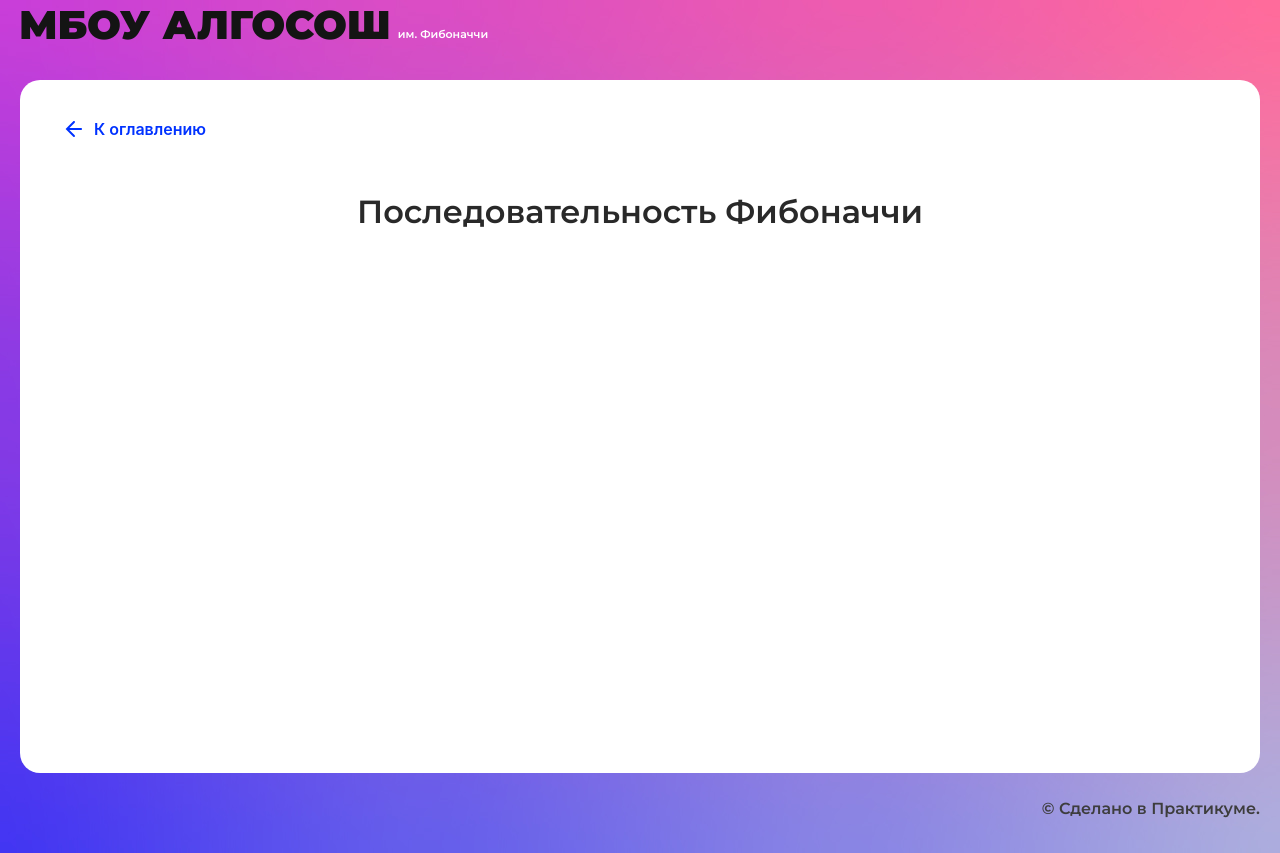
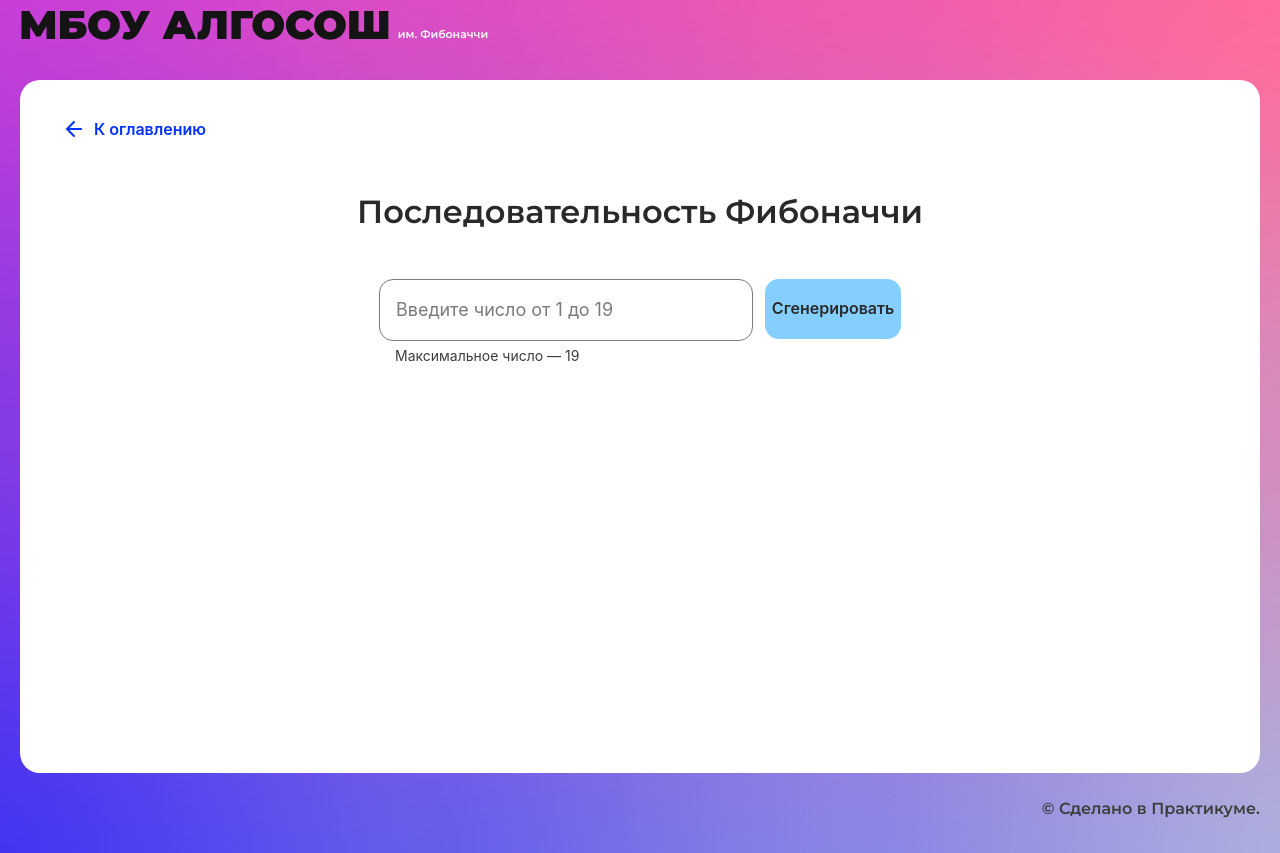
Before and after one commit to pblHbKa/algososh, a React (Create React App) app: page /fibonacci in a window 1280 px wide. Built offline with nearby package versions, Linux system fonts and the light colour scheme.

Commit message:
page fibonacci

```diff
--- /dev/null
+++ b/src/components/fibonacci-page/fibonacci-page.module.css
@@ -0,0 +1,12 @@
+.contentBox {
+    width: 522px;
+    margin: 0 auto;
+    display: flex;
+}
+
+.circleBox {
+    display: flex;
+    margin: 0 auto;
+    margin-top: 48px;
+    justify-content: center;
+}
--- a/src/components/fibonacci-page/fibonacci-page.tsx
+++ b/src/components/fibonacci-page/fibonacci-page.tsx
@@ -1,10 +1,91 @@
 import React from "react";
 import { SolutionLayout } from "../ui/solution-layout/solution-layout";
+import { useState } from "react";
+import styles from "./fibonacci-page.module.css";
+import { Input } from "../ui/input/input";
+import { Button } from "../ui/button/button";
+import { Circle } from "../ui/circle/circle";
+import { SHORT_DELAY_IN_MS } from "../../constants/delays";
+import { sleep } from "../../utils/utils";
 
 export const FibonacciPage: React.FC = () => {
+  const [isLoading, setIsLoading] = useState<boolean>(false);
+  const [inputNumber, setInputNumber] = useState<string | number>("");
+  const [fibonacciArr, setFibonacciArr] = useState<Array<number>>([]);
+
+  const createSequence = async () => {
+    setIsLoading(true);
+    let sequenceArr = [0];
+    setFibonacciArr([...sequenceArr]);
+    await sleep(SHORT_DELAY_IN_MS);
+    sequenceArr.push(1);
+    setFibonacciArr([...sequenceArr]);
+    await sleep(SHORT_DELAY_IN_MS);
+    for (let i = 2; i <= inputNumber; i++) {
+      sequenceArr[i] = sequenceArr[i - 1] + sequenceArr[i - 2];
+      setFibonacciArr([...sequenceArr]);
+      await sleep(SHORT_DELAY_IN_MS);
+    }
+    setIsLoading(false);
+  };
+
+  const handlerClick = (e: React.MouseEvent<HTMLButtonElement>) => {
+    e.preventDefault();
+    createSequence();
+    setInputNumber("");
+  };
+  const handlerChange = (e: React.ChangeEvent<HTMLInputElement>) => {
+    const fibLength = Number(e.target.value);
+    if (fibLength < 1 || fibLength > 19) {
+      setInputNumber("");
+    } else {
+      setInputNumber(fibLength);
+    }
+  };
+
   return (
     <SolutionLayout title="Последовательность Фибоначчи">
-
+      <div className={styles.contentBox}>
+        <Input
+          extraClass="mr-6"
+          placeholder="Введите число от 1 до 19"
+          max={19}
+          isLimitText={true}
+          value={inputNumber}
+          onChange={handlerChange}
+          type="number"
+          min={1}
+        ></Input>
+        <Button
+          onClick={handlerClick}
+          text="Сгенерировать"
+          isLoader={isLoading}
+        />
+      </div>
+      {fibonacciArr.length > 0 && (
+        <>
+          <div className={styles.circleBox}>
+            {fibonacciArr.slice(0, 10).map((el, index) => (
+              <Circle
+                letter={String(el)}
+                index={index}
+                extraClass="mr-8"
+                key={index}
+              />
+            ))}
+          </div>
+          <div className={styles.circleBox}>
+            {fibonacciArr.slice(10, 20).map((el, index) => (
+              <Circle
+                letter={String(el)}
+                index={10 + index}
+                extraClass="mr-8"
+                key={index}
+              />
+            ))}
+          </div>
+        </>
+      )}
     </SolutionLayout>
   );
 };
--- a/src/components/string/string.tsx
+++ b/src/components/string/string.tsx
@@ -11,9 +11,7 @@ import { DELAY_IN_MS, SHORT_DELAY_IN_MS } from "../../constants/delays";
 export const StringComponent: React.FC = () => {
   const [isLoading, setIsLoading] = useState<boolean>(false);
   const [inputText, setInputText] = useState<string>("");
-  const [reverseArr, setReverseArr] = useState<Array<[string, ElementStates]>>(
-    []
-  );
+  const [reverseArr, setReverseArr] = useState<Array<[string, ElementStates]>>([]);
 
   const handlerChange = (e: React.ChangeEvent<HTMLInputElement>) => {
     setInputText(e.target.value);
```
